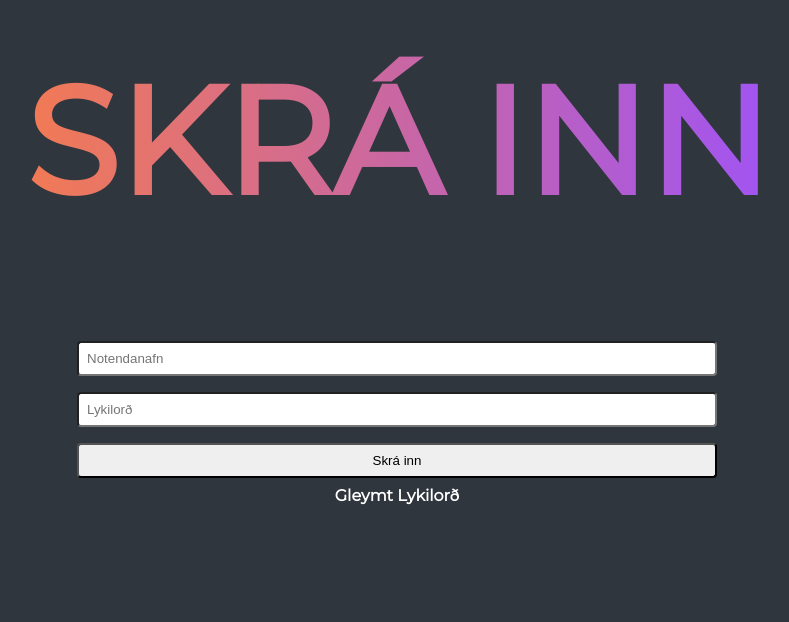
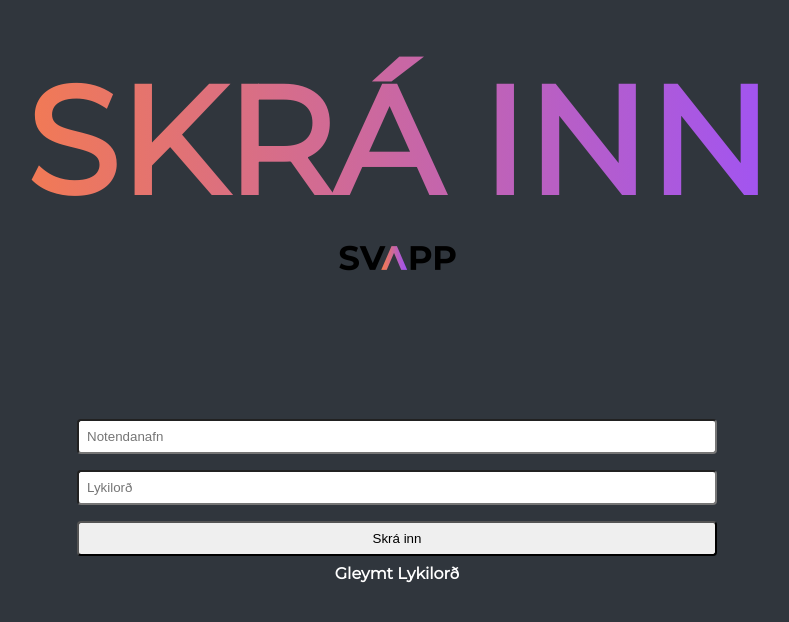
Before and after one commit to zakkimoto/SvappAdmin, a Vue app: page /#/login in a window 1280 px wide. Shown: the top 622 px of the page, without its empty margins (243-1032 px from the left). Built offline with nearby package versions, Linux system fonts and the light colour scheme.

Commit message:
gerði logo og bætti því við síðuna

```diff
--- a/src/components/Header.vue
+++ b/src/components/Header.vue
@@ -1,6 +1,7 @@
 <template>
     <header class="headerbox">
-        <h1 id="sporlofrout" > SVAPP </h1>
+
+        <img src="../assets/logo.png" width="125" height="50" id="routingbar"/>
         <a id="routingbar" v-on:click="home()">Heim </a>
         <a id="routingbar" v-on:click="numbers()">Tölur </a>
         <a id="routingbar" v-on:click="users()">Notendur </a>
--- a/src/components/Login.vue
+++ b/src/components/Login.vue
@@ -1,6 +1,7 @@
 <template>
   <div class="loginpage">
     <h1 id="gradienttext">SKRÁ INN</h1>
+    <img src="../assets/logo.png" width="125" height="50" id="logo"/>
     <input type="text" name="username" v-model="input.username" placeholder="Notendanafn" id="inputfieldlogin"/>
     <input type="password" name="password" v-model="input.password" placeholder="Lykilorð" id="inputfieldlogin"/>
     <button type="button" v-on:click="login()" id="inputfieldlogin">Skrá inn</button>
@@ -44,7 +45,7 @@ export default {
   .loginpage{
     display: flex;
     flex-direction: column;
-
+    align-items:center;
     height: 100vh; /* For 100% screen height */
     width:  100vw;
 
@@ -79,7 +80,7 @@ export default {
     padding: 0 auto;
     margin: 0 auto;
     margin-top: 50px;
-    margin-bottom: 100px;
+    margin-bottom: 0px;
     background-clip: text;
     -webkit-background-clip: text;
     -webkit-text-fill-color: transparent;
@@ -87,4 +88,7 @@ export default {
 
 
   }
+  #logo{
+    padding-bottom: 10%;
+  }
 </style>
--- a/src/components/Numbers.vue
+++ b/src/components/Numbers.vue
@@ -2,7 +2,7 @@
 <template>
   <div>
     <Header/>
-    <h1>Tölur</h1>
+    <h1>Tölur </h1>
 
   </div>
 </template>
--- a/src/components/Recover.vue
+++ b/src/components/Recover.vue
@@ -1,6 +1,7 @@
 <template>
   <div class="recoverpage">
     <h1 id="gradienttext">GLEYMT LYKILORÐ</h1>
+    <img src="../assets/logo.png" width="125" height="50" id="logo"/>
     <input type="text" id="inputfieldrecover" placeholder="Email" v-model="input.email"/>
     <button type="button" v-on:click="recoverpass()" id="inputfieldrecover">Endurheimta Lykilorð</button>
   </div>
@@ -34,6 +35,7 @@ export default {
     height: 100vh; /* For 100% screen height */
     width:  100vw;
     background-color: #30363D;
+    align-items:center;
   }
   #gradienttext{
     font-family: Montserrat;
@@ -41,7 +43,7 @@ export default {
     padding: 0 auto;
     margin: 0 auto;
     margin-top: 50px;
-    margin-bottom: 100px;
+    margin-bottom: 0px;
     background-clip: text;
     -webkit-background-clip: text;
     -webkit-text-fill-color: transparent;
@@ -61,4 +63,7 @@ export default {
     border-color:#A154F2;
     box-shadow:0 0 8px 0 #A154F2;
   }
+  #logo{
+    padding-bottom: 10%;
+  }
 </style>
```
Also changed, not shown: src/assets/logo.png.
